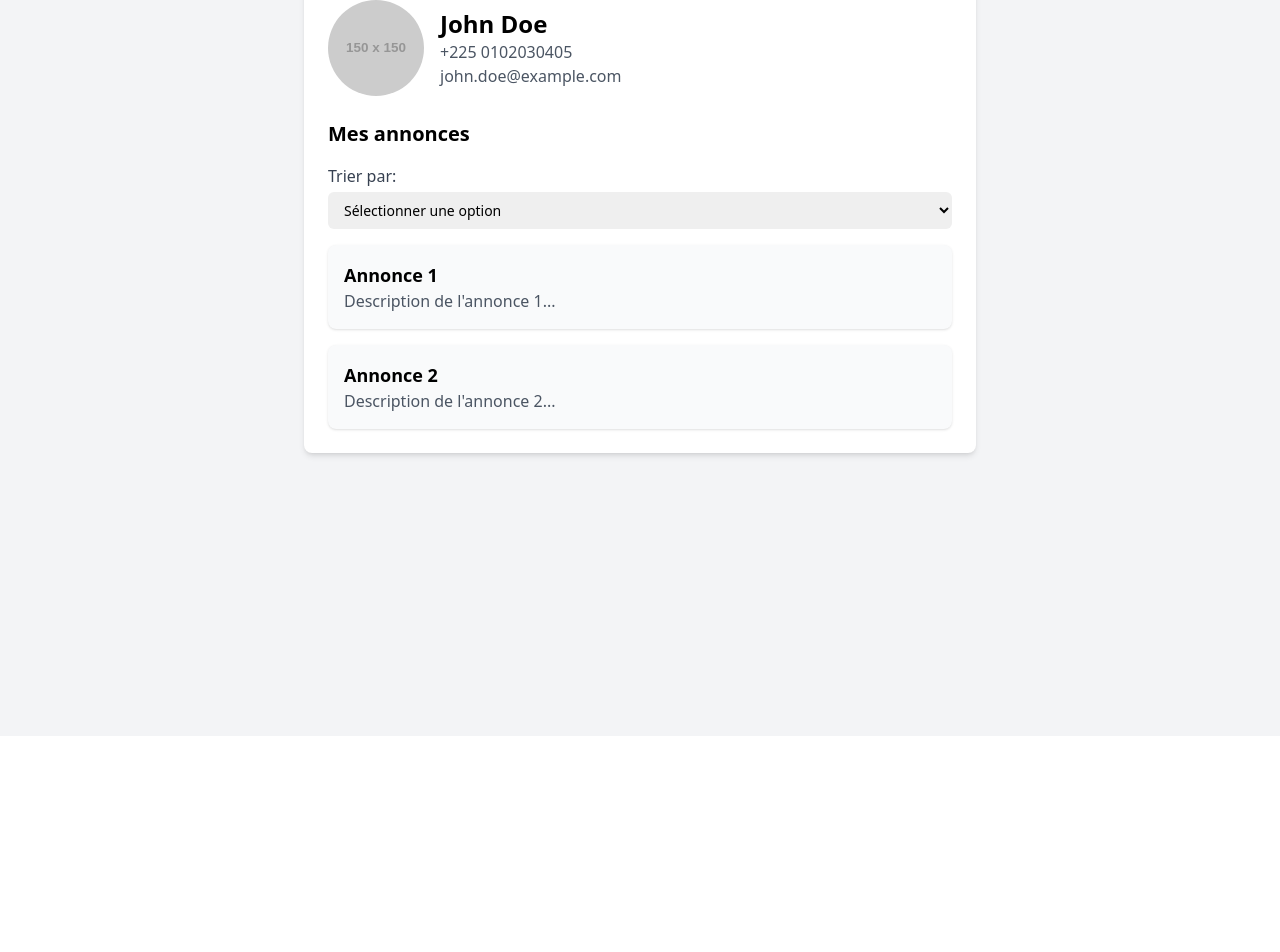
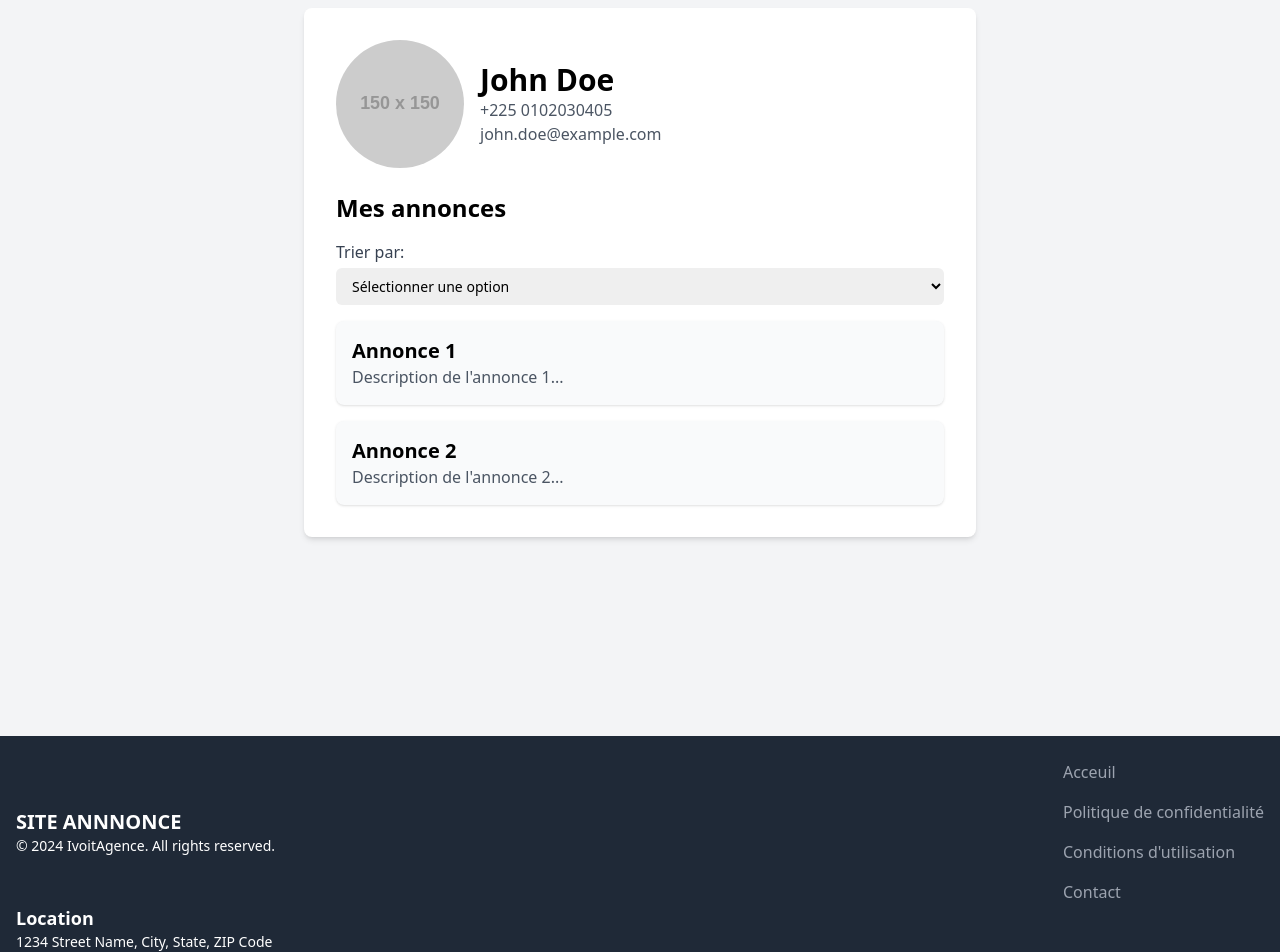
Before and after one commit to AristideDongo/Annonce-website, a React (Create React App) app: page /src/components/User/profile.jsx in a window 1280 px wide. Shown: the part 132-1084 px from the top of the page. Before the commit the page ends 868 px from the top, so only its background shows below. Built offline with nearby package versions, Linux system fonts and the light colour scheme.

Commit message:
initial commit 6

```diff
--- a/src/App.jsx
+++ b/src/App.jsx
@@ -2,6 +2,7 @@ import './App.css';
 import { BrowserRouter } from 'react-router-dom';
 import Navbar from './components/Navbar/navbar';
 import Rout from './components/rout';
+import Footer from './components/Footer/Footer';
 
 
 function App() {
@@ -10,6 +11,7 @@ function App() {
     <BrowserRouter>
       <Navbar/>
       <Rout />
+      <Footer />
     </BrowserRouter>
     </>
   );
--- /dev/null
+++ b/src/components/Footer/Footer.jsx
@@ -0,0 +1,43 @@
+import React from "react";
+import { Link } from "react-router-dom";
+
+const Footer = () => {
+  return (
+    <>
+      <footer className="bg-gray-800 text-white py-6">
+        <div className="container mx-auto px-4">
+          <div className="flex flex-col md:flex-row justify-between items-center">
+            <div className="mb-4 md:mb-0">
+              <h1 className="text-xl font-bold">SITE ANNNONCE</h1>
+              <p className="text-sm">
+                © 2024 IvoitAgence. All rights reserved.
+              </p>
+            </div>
+            <div className="flex flex-col space-y-4">
+              <Link to="/" className="text-gray-400 hover:text-white">
+                Acceuil
+              </Link>
+              <Link to="/about" className="text-gray-400 hover:text-white">
+                Politique de confidentialité
+              </Link>
+              <Link to="/services" className="text-gray-400 hover:text-white">
+                Conditions d'utilisation
+              </Link>
+              <Link to="/contact" className="text-gray-400 hover:text-white">
+                Contact
+              </Link>
+            </div>
+          </div>
+          <div className="mt-4 md:mt-0 text-center md:text-left">
+            <h2 className="text-lg font-semibold">Location</h2>
+            <p className="text-sm">1234 Street Name, City, State, ZIP Code</p>
+            <p className="text-sm">Phone: (123) 456-7890</p>
+            <p className="text-sm">Email: info@company.com</p>
+          </div>
+        </div>
+      </footer>
+    </>
+  );
+};
+
+export default Footer;
--- a/src/components/Navbar/navbar.jsx
+++ b/src/components/Navbar/navbar.jsx
@@ -29,7 +29,7 @@ const Navbar = () => {
         <div className="text-white text-lg font-bold">
           <Link to="/">SITE ANNNONCE</Link>
         </div>
-        <div className="flex space-x-4">
+        <div className="hidden md:flex space-x-4">
           <Link to="/" className="text-white hover:bg-gray-700 px-3 py-2 rounded-md text-sm font-medium flex items-center">
             <FaHome className="mr-2"/> Acceuil
           </Link>
@@ -72,7 +72,38 @@ const Navbar = () => {
             <IoDuplicateOutline className="mr-2"/> Déposer une annonce
           </Link>
         </div>
+        <div className="md:hidden flex items-center">
+          <button className="text-white" onClick={() => setIsCategoriesOpen(!isCategoriesOpen)}>
+            <BiCategory className="text-2xl"/>
+          </button>
+          <button className="text-white ml-4" onClick={() => setIsAccountMenuOpen(!isAccountMenuOpen)}>
+            <FaRegUserCircle className="text-2xl"/>
+          </button>
+        </div>
       </div>
+      {isCategoriesOpen && (
+        <div className="md:hidden bg-gray-800 p-4">
+          <ul>
+            <li><Link to="#" className="block px-4 py-2 text-sm text-white hover:bg-gray-700 flex items-center"><IoIosHome className="mr-2"/> IMMOBILIER</Link></li>
+            <li><Link to="#" className="block px-4 py-2 text-sm text-white hover:bg-gray-700 flex items-center"><FaCar className="mr-2"/> VEHICULE</Link></li>
+            <li><Link to="#" className="block px-4 py-2 text-sm text-white hover:bg-gray-700 flex items-center"><TbRazorElectric className="mr-2"/> ELECTROMENAGER</Link></li>
+            <li><Link to="#" className="block px-4 py-2 text-sm text-white hover:bg-gray-700 flex items-center"><MdComputer className="mr-2"/> ELECTRONIQUE</Link></li>
+            <li><Link to="#" className="block px-4 py-2 text-sm text-white hover:bg-gray-700 flex items-center"><SlUser className="mr-2"/> MODE HOMME</Link></li>
+            <li><Link to="#" className="block px-4 py-2 text-sm text-white hover:bg-gray-700 flex items-center"><SlUserFemale className="mr-2"/> MODE FEMME</Link></li>
+            <li><Link to="#" className="block px-4 py-2 text-sm text-white hover:bg-gray-700 flex items-center"><FaBaby className="mr-2"/> MODE ENFANT</Link></li>
+            <li><Link to="#" className="block px-4 py-2 text-sm text-white hover:bg-gray-700 flex items-center"><MdOutlineOtherHouses className="mr-2"/> AUTRES</Link></li>
+          </ul>
+        </div>
+      )}
+      {isAccountMenuOpen && (
+        <div className="md:hidden bg-gray-800 p-4">
+          <ul>
+            <li><Link to="/src/components/User/profile.jsx" className="block px-4 py-2 text-sm text-white hover:bg-gray-700 flex items-center"><FaRegUser className="mr-2"/> Profile</Link></li>
+            <li><Link to="/src/components/User/setting.jsx" className="block px-4 py-2 text-sm text-white hover:bg-gray-700 flex items-center"><IoSettingsOutline className="mr-2"/> Paramètres</Link></li>
+            <li><Link to="/src/components/User/sing-in.jsx" className="block px-4 py-2 text-sm text-white hover:bg-gray-700 flex items-center"><IoLogInOutline className="mr-2"/> Connexion</Link></li>
+          </ul>
+        </div>
+      )}
     </nav>
   );
 };
--- a/src/components/User/profile.jsx
+++ b/src/components/User/profile.jsx
@@ -10,22 +10,22 @@ const Profile = () => {
 
   return (
     <>
-      <div className="min-h-screen bg-gray-100 flex flex-col items-center">
-        <div className="bg-white shadow-md rounded-lg p-6 mt-10 w-full max-w-2xl">
-          <div className="flex items-center space-x-4">
+      <div className="min-h-screen bg-gray-100 flex flex-col items-center p-4 sm:p-6 lg:p-8">
+        <div className="bg-white shadow-md rounded-lg p-4 sm:p-6 lg:p-8 mt-10 w-full max-w-2xl">
+          <div className="flex flex-col sm:flex-row items-center space-y-4 sm:space-y-0 sm:space-x-4">
             <img
-              className="w-24 h-24 rounded-full"
+              className="w-24 h-24 sm:w-32 sm:h-32 rounded-full"
               src="https://via.placeholder.com/150"
               alt="Profile"
             />
-            <div>
-              <h2 className="text-2xl font-bold">John Doe</h2>
+            <div className="text-center sm:text-left">
+              <h2 className="text-2xl sm:text-3xl font-bold">John Doe</h2>
               <p className="text-gray-600">+225 0102030405</p>
               <p className="text-gray-600">john.doe@example.com</p>
             </div>
           </div>
           <div className="mt-6">
-            <h3 className="text-xl font-semibold">Mes annonces</h3>
+            <h3 className="text-xl sm:text-2xl font-semibold">Mes annonces</h3>
             <div className="mt-4">
               <label htmlFor="sort" className="block text-gray-700">Trier par:</label>
               <select
@@ -47,11 +47,11 @@ const Profile = () => {
             </div>
             <ul className="mt-4 space-y-4">
               <li className="bg-gray-50 p-4 rounded-lg shadow">
-                <h4 className="text-lg font-bold">Annonce 1</h4>
+                <h4 className="text-lg sm:text-xl font-bold">Annonce 1</h4>
                 <p className="text-gray-600">Description de l'annonce 1...</p>
               </li>
               <li className="bg-gray-50 p-4 rounded-lg shadow">
-                <h4 className="text-lg font-bold">Annonce 2</h4>
+                <h4 className="text-lg sm:text-xl font-bold">Annonce 2</h4>
                 <p className="text-gray-600">Description de l'annonce 2...</p>
               </li>
             </ul>
--- a/src/components/User/setting.jsx
+++ b/src/components/User/setting.jsx
@@ -117,7 +117,7 @@ const Setting = () => {
       <h1 className="text-2xl font-bold mb-4">Paramètres du compte</h1>
 
       <div className="flex flex-wrap -mx-2">
-        <div className="w-full md:w-1/2 px-2">
+        <div className="w-full lg:w-1/2 px-2">
           <form onSubmit={handleSubmitUserInfo} className="mb-6">
             <h2 className="text-xl font-semibold mb-2">Informations personnelles</h2>
             <div className="mb-4">
@@ -179,7 +179,7 @@ const Setting = () => {
           </form>
         </div>
 
-        <div className="w-full md:w-1/2 px-2">
+        <div className="w-full lg:w-1/2 px-2">
           <form onSubmit={handleSubmitPassword} className="mb-6">
             <h2 className="text-xl font-semibold mb-2">Changer le mot de passe</h2>
             <div className="mb-4">
@@ -220,4 +220,4 @@ const Setting = () => {
   );
 };
 
-export default Setting
+export default Setting;
```
Also changed, not shown: src/components/Home/home.jsx (+22 -21 lines).
